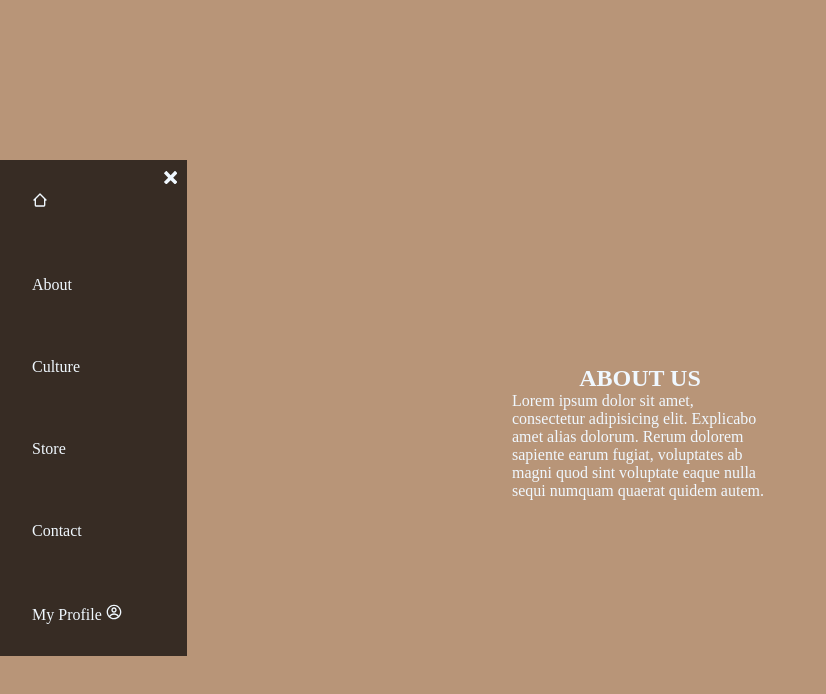
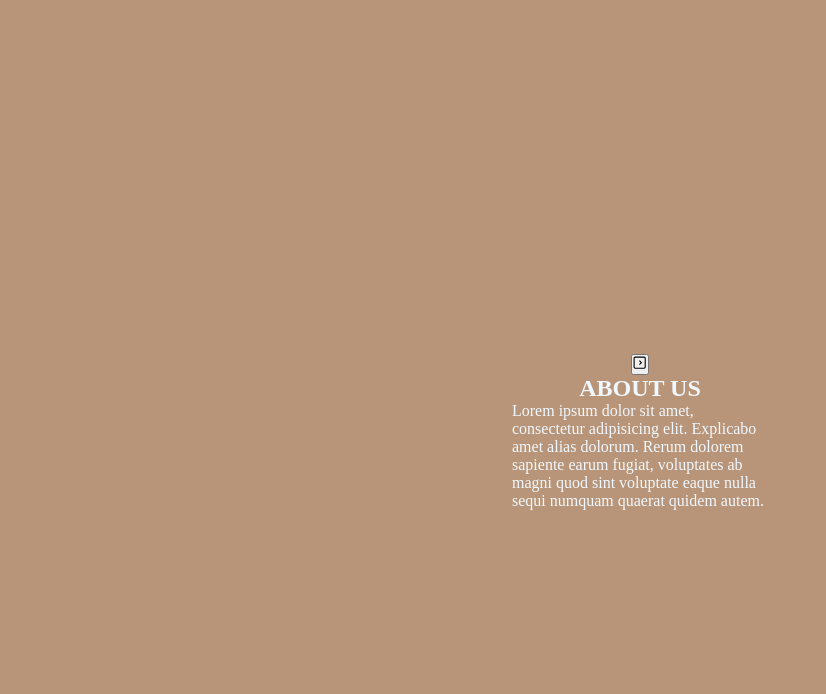
Before and after one commit to Schwaaprogramador/mostro, a React (Create React App) app in the folder mostro-client/: page /about in a window 1280 px wide. Shown: the top 694 px of the page, without its empty margins (0-826 px from the left). Built offline with nearby package versions, Linux system fonts and the light colour scheme.

Commit message:
Redux Toolkit-navbar navegation

```diff
--- a/mostro-client/package.json
+++ b/mostro-client/package.json
@@ -3,6 +3,7 @@
   "version": "0.1.0",
   "private": true,
   "dependencies": {
+    "@reduxjs/toolkit": "^1.9.3",
     "@testing-library/jest-dom": "^5.16.5",
     "@testing-library/react": "^13.4.0",
     "@testing-library/user-event": "^13.5.0",
@@ -11,6 +12,7 @@
     "react-animated-css": "^1.2.1",
     "react-dom": "^18.2.0",
     "react-icons": "^4.8.0",
+    "react-redux": "^8.0.5",
     "react-router-dom": "^6.9.0",
     "react-scripts": "5.0.1",
     "react-scroll": "^1.8.9",
--- a/mostro-client/src/components/About/About.jsx
+++ b/mostro-client/src/components/About/About.jsx
@@ -1,14 +1,35 @@
+//IMPORTS
 import React from 'react';
+import Navbar from '../Navbar/Navbar';
 import styled from './About.module.css';
-// import Culture from '../../components/Culture/Culture';
-// import { Link } from 'react-scroll';
-import img from '../../assets/img/fondo.jpg';
-import Navbar from '../Navbar/Navbar';
+import {useSelector, useDispatch  } from "react-redux";
+import { useEffect } from 'react';
+import { showNavbar, closeNavbar } from '../../redux/navbarSlice.js';
+import { CgChevronRightR } from "react-icons/cg";
 
+//COMPONENTE----------
 function About() {
+  const dispatch = useDispatch();
+  const navbarShow = useSelector(state => state.navbarStatus);
+
+  useEffect(()=>{
+    dispatch(closeNavbar());
+
+  },[dispatch]);
+
+
+
+
   return (
     <div className={styled.container}>
-        <Navbar/>
+
+      { navbarShow.status ? <Navbar/> : null }
+                        <button onClick={() => dispatch(showNavbar())} className={styled.ham}>
+
+                            { navbarShow.status ? null : <CgChevronRightR className={styled.icon} /> }
+
+                        </button>
+
 {/*
         <div className={styled.left}>
         <img src={img} alt="medellin" className={styled.img}/>
--- a/mostro-client/src/components/Home/Home.jsx
+++ b/mostro-client/src/components/Home/Home.jsx
@@ -8,11 +8,21 @@ import Navbar from '../Navbar/Navbar';
   // import Contact from '../Contact/Contact';
 import { Animated } from "react-animated-css";
 import { CgChevronRightR } from "react-icons/cg";
+import {useSelector, useDispatch  } from "react-redux";
+import {
+  showNavbar,
+  closeNavbar,
+} from '../../redux/navbarSlice.js';
+
+
+
 
 function Home() {
 
 //------Logica para navbar lateral--
-const [mostrar, setMostrar] = useState(false)
+// const [mostrar, setMostrar] = useState(false)//
+  const navbarShow = useSelector(state => state.navbarStatus);
+  const dispatch = useDispatch();
 
 //--------------- Ejcutar un boton con un onClick para que lleve al top de la pagina-----
 // const scrollToTop = () => {
@@ -22,18 +32,20 @@ const [mostrar, setMostrar] = useState(false)
 //   });
 // };
 
+console.log(navbarShow.status)
 
   return (
     <div className={styled.container}>
 
-        { mostrar ? <Navbar  isOpen= {mostrar} onClose={() => setMostrar(false)} /> : null }
+        { navbarShow.status ? <Navbar/> : null }
 
 
           <div className={styled.home}>
 
-                <Animated animationIn="zoomInUp" animationOut="fadeOut" isVisible={true} animationInDuration ='3000'>
+                <Animated animationIn="zoomInUp" animationOut="fadeOut" isVisible={true} animationInDuration = { 3000 }>
                     <div className={styled.buttonContainer}>
-                        <button onClick={() => setMostrar(true)}  className={styled.button}>
+
+                        <button onClick={() => dispatch(showNavbar())}  className={styled.button}>
 
                           <img src={logo} alt="logo" className={styled.img}/>
 
@@ -41,9 +53,9 @@ const [mostrar, setMostrar] = useState(false)
                     </div>
                 </Animated>
 
-                        <button onClick={() => setMostrar(true)} className={styled.ham}>
+                        <button onClick={() => dispatch(showNavbar())} className={styled.ham}>
 
-                            { mostrar ? null : <CgChevronRightR className={styled.icon} /> }
+                            { navbarShow.status ? null : <CgChevronRightR className={styled.icon} /> }
 
                         </button>
 
--- a/mostro-client/src/components/Home/Home.module.css
+++ b/mostro-client/src/components/Home/Home.module.css
@@ -55,7 +55,7 @@
 }
 
 .icon:hover{
-    background-color: black;
+    background-color: rgb(56, 169, 56);
     cursor: pointer;
 }
 
--- a/mostro-client/src/components/Navbar/Navbar.jsx
+++ b/mostro-client/src/components/Navbar/Navbar.jsx
@@ -6,24 +6,27 @@ import logo from '../../assets/img/logo.svg';
 import { ImCross } from 'react-icons/im';
 import { BiHomeAlt2 } from 'react-icons/bi';
 import { CgProfile } from 'react-icons/cg';
+import { closeNavbar } from '../../redux/navbarSlice.js';
+import { useDispatch  } from "react-redux";
 
-function Navbar({ isOpen, onClose}) {
+function Navbar() {
 
+  const dispatch = useDispatch();
 
   return (
     <>
-            <nav className={styled.navbar} style={{display: isOpen ? 'flex' : null}}>
+            <nav className={styled.navbar}>
 
 
 
                     <div className={styled.enlaces}>
 
                       <Link to="/" smooth={true} className={styled.link}> <BiHomeAlt2/> </Link>
-                      <Link to="about" smooth={true} className={styled.link}> About </Link>
-                      <Link to="culture" smooth={true} className={styled.link}> Culture </Link>
-                      <Link to="store" smooth={true} className={styled.link}> Store </Link>
-                      <Link to="contact" smooth={true} className={styled.link}> Contact</Link>
-                      <Link to="contact" smooth={true} className={styled.link}> My Profile <CgProfile padding='5px'/></Link>
+                      <Link to="/about" smooth={true} className={styled.link}> About </Link>
+                      <Link to="/culture" smooth={true} className={styled.link}> Culture </Link>
+                      <Link to="/store" smooth={true} className={styled.link}> Store </Link>
+                      <Link to="/contact" smooth={true} className={styled.link}> Contact</Link>
+                      <Link to="/contact" smooth={true} className={styled.link}> My Profile <CgProfile padding='5px'/></Link>
 
 
 
@@ -31,7 +34,7 @@ function Navbar({ isOpen, onClose}) {
 
                     <div className={styled.closeIcon}>
 
-                        <button className={styled.button} onClick={onClose}>
+                        <button className={styled.button} onClick={()=> dispatch(closeNavbar())}>
 
                           <ImCross/>
 
--- a/mostro-client/src/index.js
+++ b/mostro-client/src/index.js
@@ -3,11 +3,18 @@ import ReactDOM from 'react-dom/client';
 import App from './App';
 import './index.css';
 import { BrowserRouter } from 'react-router-dom';
+import store from './redux/store.js';
+import { Provider } from 'react-redux'
+
+
+
 const root = ReactDOM.createRoot(document.getElementById('root'));
 root.render(
 
   <BrowserRouter>
-  <App />
-</BrowserRouter>
+   <Provider store={store}>
+      <App />
+    </Provider>
+  </BrowserRouter>
 
 );
--- /dev/null
+++ b/mostro-client/src/redux/navbarSlice.js
@@ -0,0 +1,24 @@
+import { createSlice } from "@reduxjs/toolkit";
+
+
+const initialState = {
+    status:false
+}
+
+
+export const navbarSlice = createSlice({
+    name: "navbar",
+    initialState,
+    reducers: {
+        showNavbar: (state)=>{
+            state.status = true;
+            //Se puede mutar directamente el estado. Porque , no se muta realmente, por detras utiliza una libreria llamada 'immer'//
+
+        },
+        closeNavbar: (state)=>{
+            state.status = false;
+        }
+    }
+})
+export const { showNavbar, closeNavbar } = navbarSlice.actions;
+export default navbarSlice.reducer;
--- /dev/null
+++ b/mostro-client/src/redux/store.js
@@ -0,0 +1,12 @@
+import {configureStore} from "@reduxjs/toolkit"
+import navbarSlice from "./navbarSlice.js";
+
+
+const store = configureStore({
+    reducer:{
+        navbarStatus: navbarSlice,
+    }
+})
+
+
+export default store;
```
Also changed, not shown: 1 other file (tests, documents, lock files or other folders).
